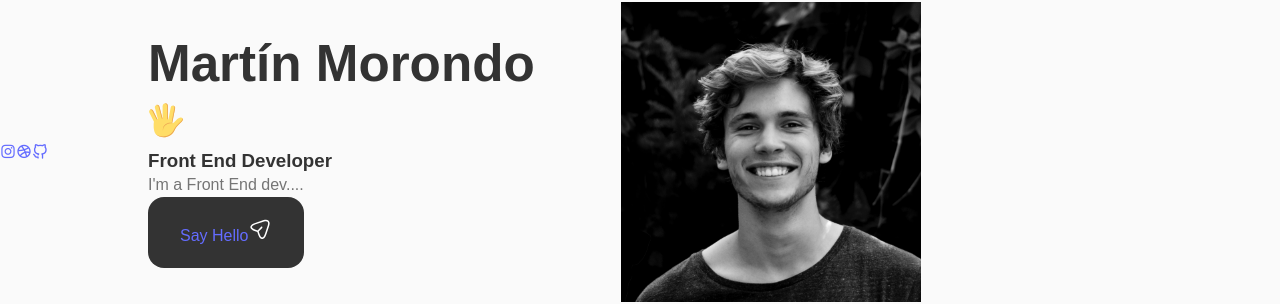
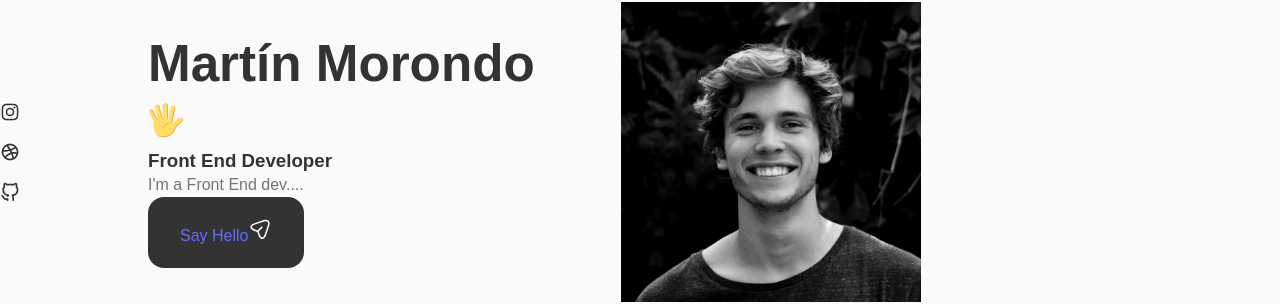
Before and after one commit to martinmorondo/portfolio-con-react, a React (Vite) app: page / in a window 1280 px wide. Shown: the part 324-628 px from the top of the page. Built offline with nearby package versions, Linux system fonts and the light colour scheme.

Commit message:
I styled the social media icons and placed a hover

```diff
--- a/src/components/home/home.css
+++ b/src/components/home/home.css
@@ -3,6 +3,21 @@
     padding-top: 5.5rem;
     column-gap: 2rem;
     align-items: center;
+}
+
+.home-social {
+    display: grid;
+    grid-template-columns: max-content;
+    row-gap: 1rem;
+}
+
+.home-social-icon {
+    font-size: 1.25rem;
+    color: var(--title-color);
+}
+
+.home-social-icon:hover {
+    color: var(--title-color-dark);
 }
 
 .home-img {
```
